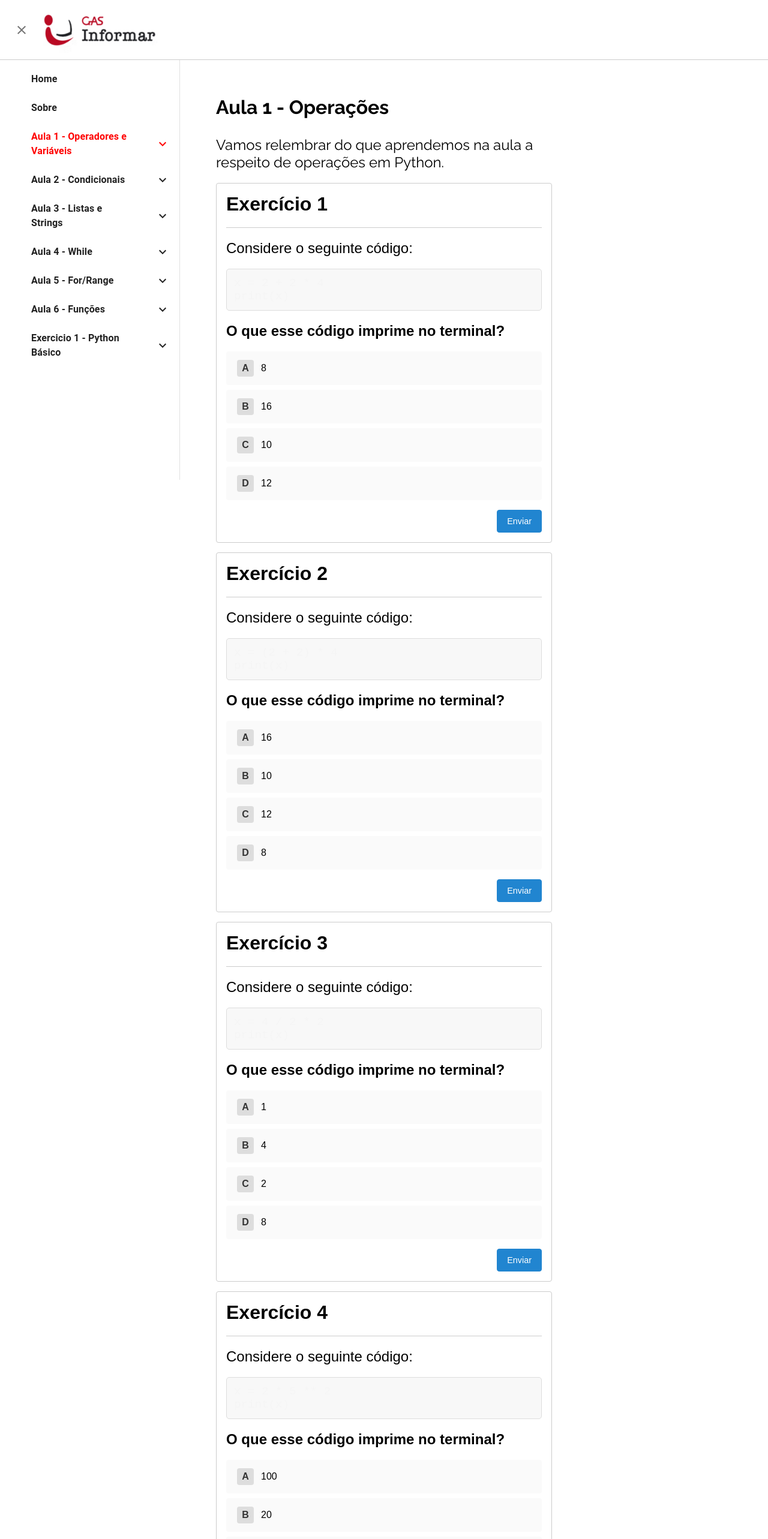
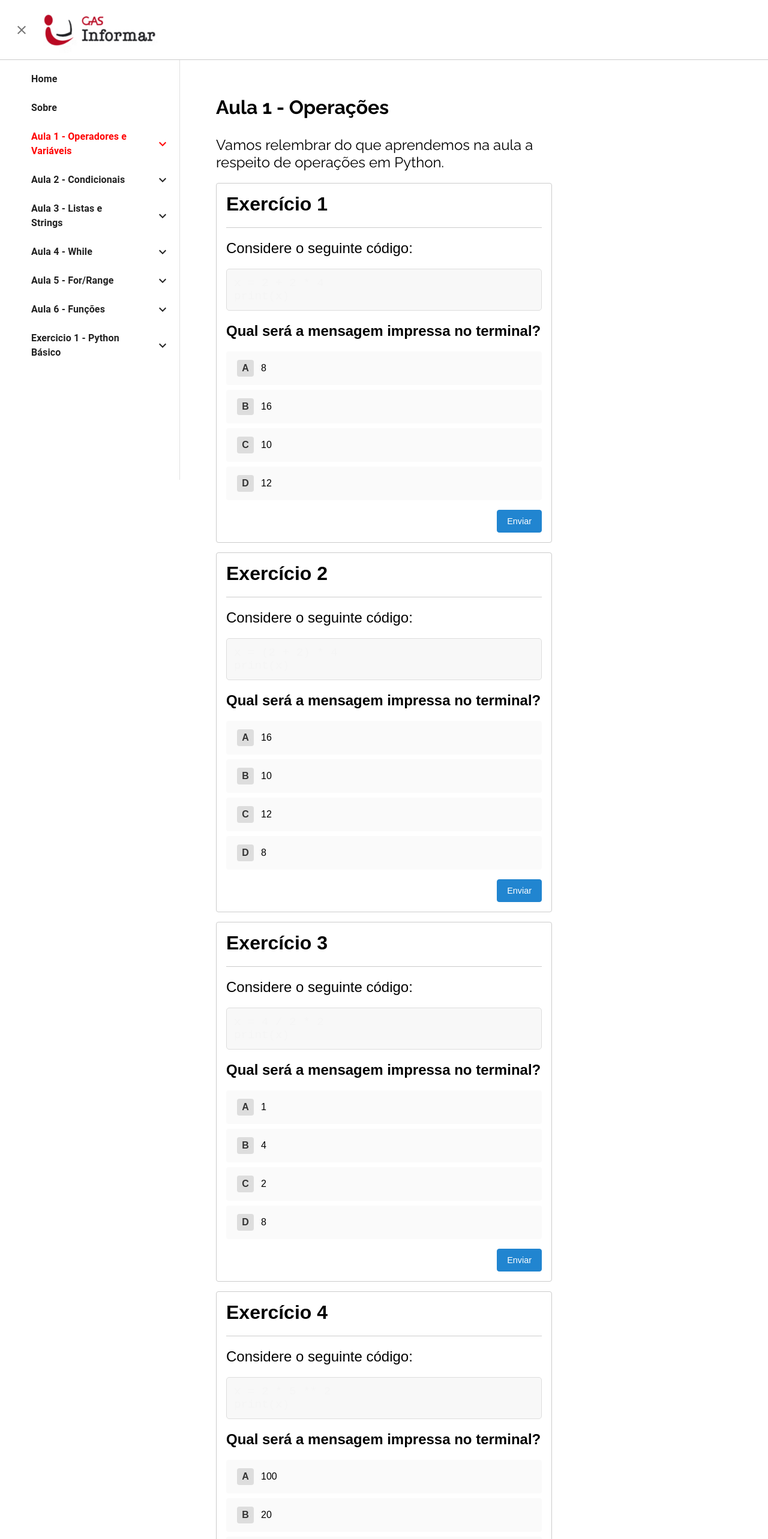
Before and after one commit to iancdesponds/front-grupo-3, a React (Vite) app in the folder Projeto-Informar/: page /aula-1/operacoes in a window 1280 px wide. Shown: the top 2566 px of the page at 60% size. Built offline with nearby package versions, Linux system fonts and the light colour scheme.

Commit message:
Update Operacoes.jsx

```diff
--- a/Projeto-Informar/src/modulos/Aula-1/pages/Operacoes.jsx
+++ b/Projeto-Informar/src/modulos/Aula-1/pages/Operacoes.jsx
@@ -13,7 +13,7 @@ function Operacoes() {
         questionDescription="Considere o seguinte código:"
         codeSnippet={`x = 2 + 2 * 4
 print(x)`}
-        questionText="O que esse código imprime no terminal?"
+        questionText="Qual será a mensagem impressa no terminal?"
         options={[
           "8",
           "16",
@@ -29,7 +29,7 @@ print(x)`}
         questionDescription="Considere o seguinte código:"
         codeSnippet={`x = (2 + 2) * 4
 print(x)`}
-        questionText="O que esse código imprime no terminal?"
+        questionText="Qual será a mensagem impressa no terminal?"
         options={[
           "16",
           "10",
@@ -45,7 +45,7 @@ print(x)`}
         questionDescription="Considere o seguinte código:"
         codeSnippet={`x = 4 / 2 * 2
 print(x)`}
-        questionText="O que esse código imprime no terminal?"
+        questionText="Qual será a mensagem impressa no terminal?"
         options={[
           "1",
           "4",
@@ -61,7 +61,7 @@ print(x)`}
         questionDescription="Considere o seguinte código:"
         codeSnippet={`x = 2 * 5 ** 2
 print(x)`}
-        questionText="O que esse código imprime no terminal?"
+        questionText="Qual será a mensagem impressa no terminal?"
         options={[
           "100",
           "20",
@@ -77,7 +77,7 @@ print(x)`}
         questionDescription="Considere o seguinte código:"
         codeSnippet={`x = (8 / 2) ** 2
 print(x)`}
-        questionText="O que esse código imprime no terminal?"
+        questionText="Qual será a mensagem impressa no terminal?"
         options={[
           "8",
           "64",
```
